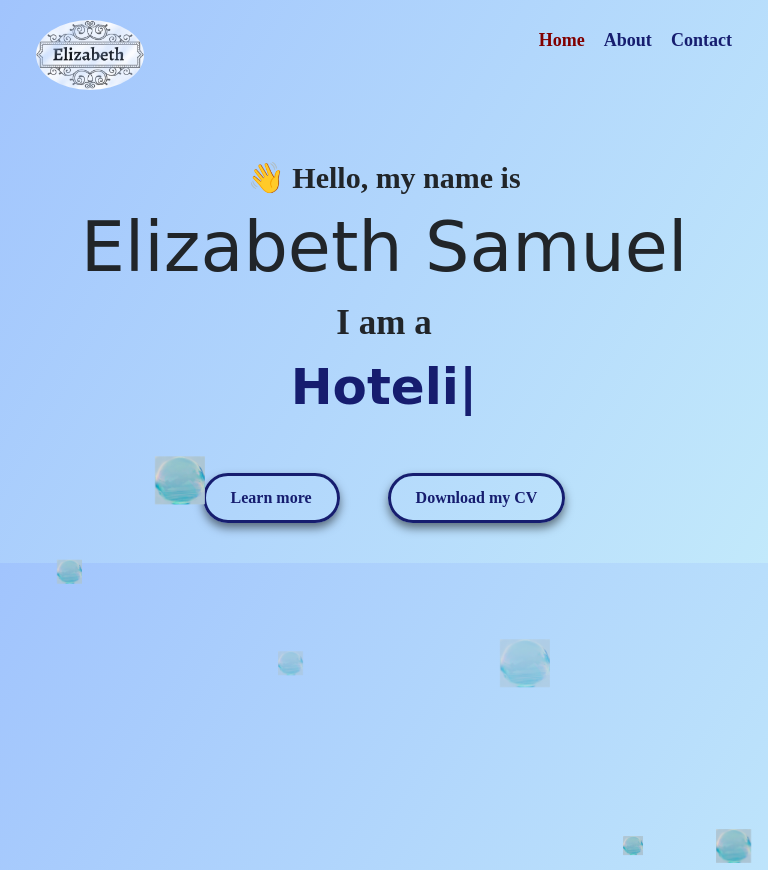
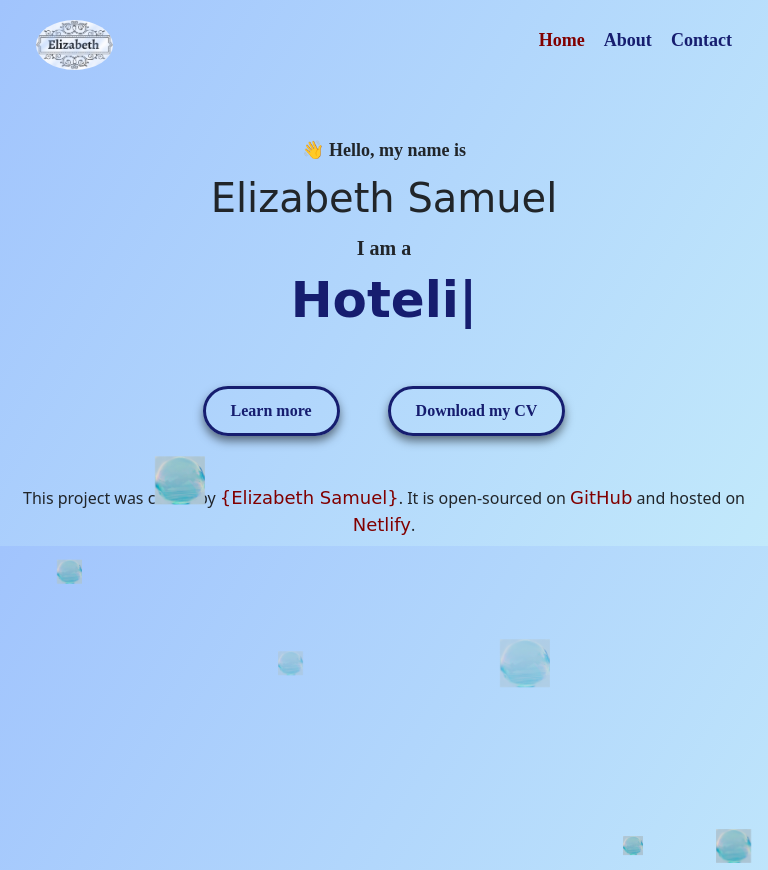
Before and after one commit to Elizabeth-Susan/My-portfolio, a plain HTML site: page index.html in a window 768 px wide. Drawn offline with nearby package versions, Linux system fonts and the light colour scheme; a web font is replaced by a local one.

Commit message:
Added CSS media queries and footer

```diff
--- a/index.html
+++ b/index.html
@@ -91,6 +91,31 @@
       </div>
     </header>
 
+    <footer>
+      <div class="text-center m-2">
+        This project was coded by
+        <a
+          href="https://www.linkedin.com/in/elizabeth-samuel-30886a46/"
+          class="footer-links"
+          title="Elizabeth's LinkedIn profile"
+          >{Elizabeth Samuel}</a
+        >. It is open-sourced on
+        <a
+          href="https://github.com/Elizabeth-Susan/My-portfolio"
+          class="footer-links"
+          title="Detailed code"
+          >GitHub</a
+        >
+        and hosted on
+        <a
+          href="https://elastic-shockley-80df2e.netlify.app/"
+          class="footer-links"
+          title="Hosted link"
+          >Netlify</a
+        >.
+      </div>
+    </footer>
+
     <!-- JS link -->
     <script src="/src/script.js"></script>
   </body>
--- a/src/styles.css
+++ b/src/styles.css
@@ -279,3 +279,48 @@ section img:hover {
   animation-delay: 7s;
   width: 35px;
 }
+
+@media (max-width: 800px) {
+  h2 {
+    font-size: 18px;
+  }
+
+  h1 {
+    font-size: 40px;
+  }
+
+  p {
+    font-size: 20px;
+  }
+
+  section h1.heading {
+    font-size: 35px;
+  }
+
+  .hero {
+    padding-top: 50px;
+  }
+
+  .logo {
+    max-height: 50px;
+    max-width: 100px;
+  }
+
+  header h1.title {
+    font-size: 40px;
+  }
+
+  section p.intro {
+    font-size: 20px;
+  }
+
+  .weather-project {
+    margin-top: 20px;
+  }
+}
+
+@media (min-width: 400px) {
+  header h1.title {
+    top: 25%;
+  }
+}
```
Also changed, not shown: about.html (+11 -0 lines), contact.html (+11 -0 lines).
